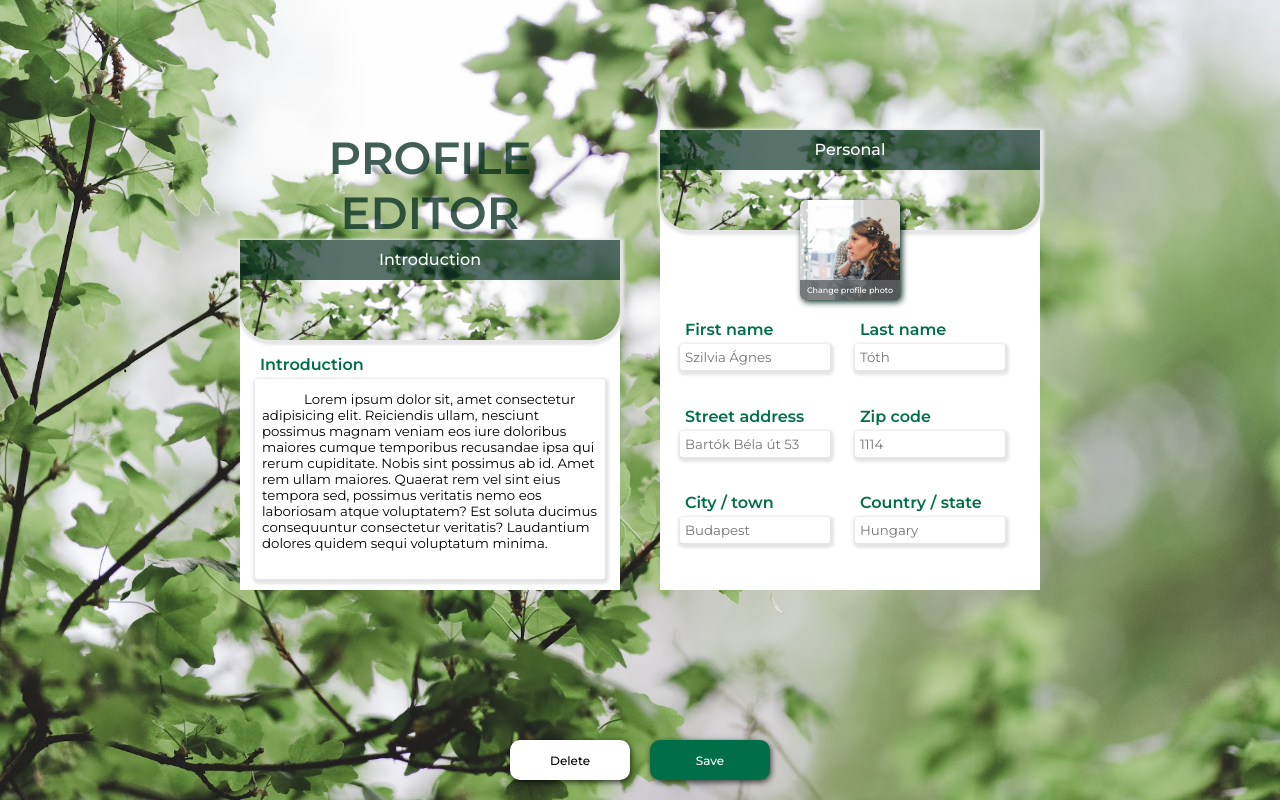
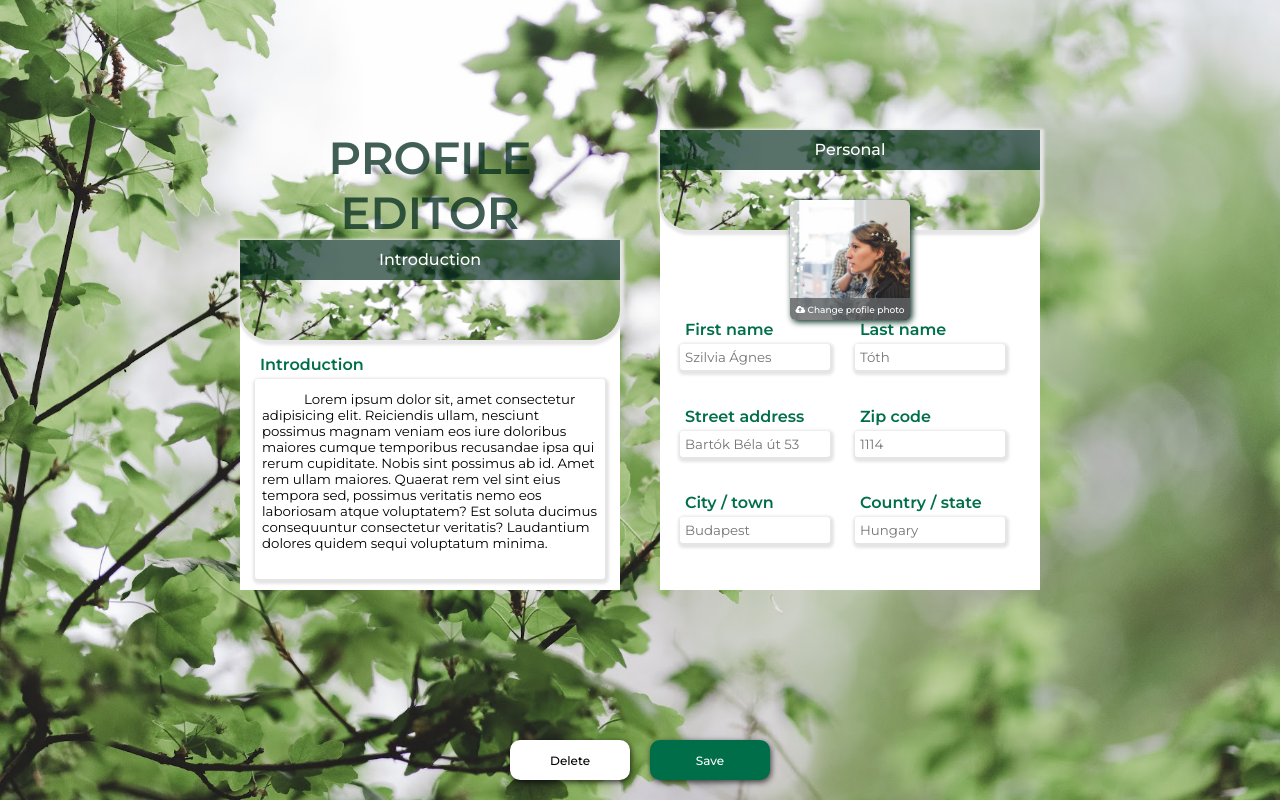
Before and after one commit to szylwythot/profile-editor-javascript, a plain HTML site: page frontend/index.html in a window 1280 px wide. Drawn offline with Linux system fonts and the light colour scheme.

Commit message:
style change photo input

```diff
--- a/frontend/index.html
+++ b/frontend/index.html
@@ -9,6 +9,7 @@
     <link rel="preconnect" href="https://fonts.googleapis.com">
     <link rel="preconnect" href="https://fonts.gstatic.com" crossorigin>
     <link href="https://fonts.googleapis.com/css2?family=Montserrat:ital,wght@0,100;0,200;0,300;0,400;0,500;0,600;0,700;0,800;0,900;1,100;1,200;1,300;1,400;1,500;1,600;1,700;1,800;1,900&display=swap" rel="stylesheet">
+    <link rel="stylesheet" href="https://cdnjs.cloudflare.com/ajax/libs/font-awesome/4.7.0/css/font-awesome.min.css">
 
     <link rel="stylesheet" href="reset.css">
     <link rel="stylesheet" href="style.css">
--- a/frontend/script.js
+++ b/frontend/script.js
@@ -59,10 +59,13 @@ const profilePhoto = function () {
     return `
     <div class="profile-photo">
         <img src="images/profiles/profile.jpg" alt="" >
-        <button class="change-photo">Change profile photo</button>
-    </div>
-    `;
-}
+        <label for="change-photo" class="change-photo-label">
+            <i class="fa fa-cloud-upload"></i> Change profile photo
+        </label>
+        <input id="change-photo" type="file"/>
+        </div>
+        `;
+    }//<button class="change-photo">Change profile photo</button>
 
 const textareaContent = (contentTitle) => {
     return `
--- a/frontend/style.css
+++ b/frontend/style.css
@@ -194,23 +194,34 @@ body{
     filter: drop-shadow(2px 2px 3px #01291C);
 }
 
-#profile-form div.right-content.personal-box .profile-photo button{
+#profile-form div.right-content.personal-box .profile-photo label.change-photo-label{
     position: absolute;
     left: 0;
     bottom: 0;
 
     background-color: rgb(97, 99, 101,0.8);
 
-    height: 20px;
+    height: 22px;
     width: 100%;
 
     border-bottom-left-radius: 10px;
     border-bottom-right-radius: 10px;
 
+    /* center text of label */
+    text-align: center;
+    line-height: 0;
+    padding-top: 7px;
+
     color: #ffffff;
-    font-size: 10px;
+    font-size: 9px;
     font-weight: 500;
-    font-size: 8px;
+
+    cursor: pointer;
+}
+
+#profile-form div.right-content.personal-box .profile-photo input[type="file"] {
+    position: absolute;
+    display: none;
 }
 
 #profile-form div.right-content.personal-box div.personal-data-container{
@@ -325,10 +336,10 @@ body{
     }
 
     #profile-form div.right-content.personal-box .profile-photo{
-        width: 100px;
-        height: 100px;
+        width: 120px;
+        height: 120px;
 
-        border-radius: 10px;
+        border-radius: 6px;
 
         top: 70px;
     }
@@ -337,7 +348,7 @@ body{
         border-radius: 6px;
     }
 
-    #profile-form div.right-content.personal-box .profile-photo button{
+    #profile-form div.right-content.personal-box .profile-photo label.change-photo-label{
         border-bottom-left-radius: 6px;
         border-bottom-right-radius: 6px;
     }
```
